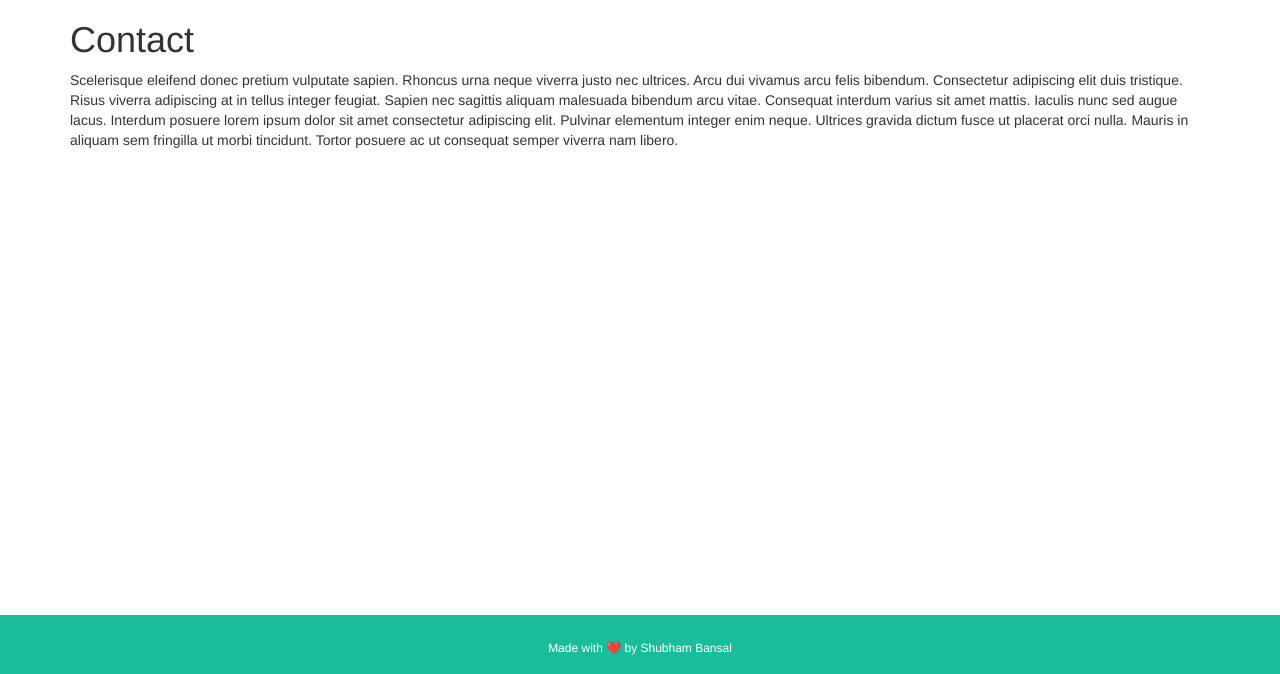
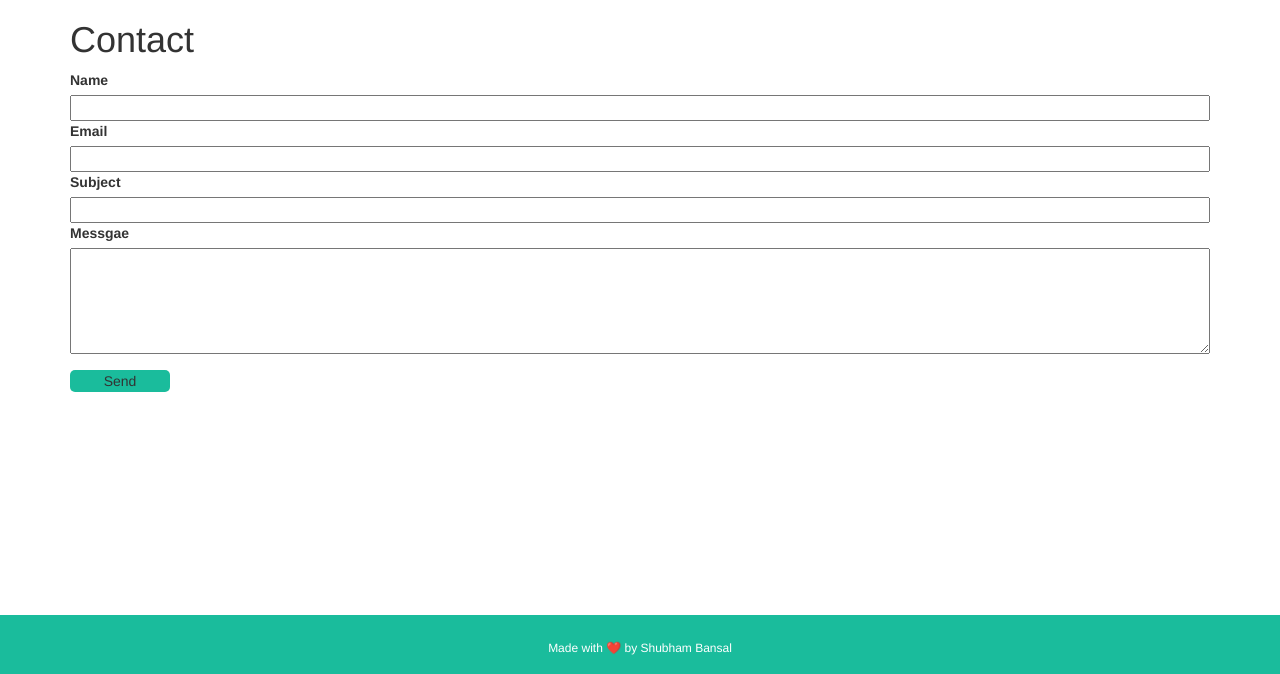
Before and after one commit to shubham610/Daily-Journal, a Node server app: page /contact in a window 1280 px wide. Shown: the part 90-764 px from the top of the page. Run offline with Node 20, Linux system fonts and the light colour scheme; some libraries are stand-ins or nearby versions.

Commit message:
combined 2 commmits
added contact us mailer

removed package-lock from node modules

```diff
--- a/app.js
+++ b/app.js
@@ -5,7 +5,20 @@ const bodyParser = require("body-parser");
 const ejs = require("ejs");
 const mongoose=require("mongoose");
 const _=require("lodash");
+const nodemailer=require("nodemailer");
+require('dotenv').config();
+console.log(process.env.USER);
 // const posts=[];
+
+var transporter=nodemailer.createTransport({
+  service:'gmail',
+  auth:{
+    user:process.env.USER,
+    pass:process.env.PASS
+  }
+});
+
+
 const homeStartingContent = "Lacus vel facilisis volutpat est velit egestas dui id ornare. Semper auctor neque vitae tempus quam. Sit amet cursus sit amet dictum sit amet justo. Viverra tellus in hac habitasse. Imperdiet proin fermentum leo vel orci porta. Donec ultrices tincidunt arcu non sodales neque sodales ut. Mattis molestie a iaculis at erat pellentesque adipiscing. Magnis dis parturient montes nascetur ridiculus mus mauris vitae ultricies. Adipiscing elit ut aliquam purus sit amet luctus venenatis lectus. Ultrices vitae auctor eu augue ut lectus arcu bibendum at. Odio euismod lacinia at quis risus sed vulputate odio ut. Cursus mattis molestie a iaculis at erat pellentesque adipiscing.";
 const aboutContent = "Hac habitasse platea dictumst vestibulum rhoncus est pellentesque. Dictumst vestibulum rhoncus est pellentesque elit ullamcorper. Non diam phasellus vestibulum lorem sed. Platea dictumst quisque sagittis purus sit. Egestas sed sed risus pretium quam vulputate dignissim suspendisse. Mauris in aliquam sem fringilla. Semper risus in hendrerit gravida rutrum quisque non tellus orci. Amet massa vitae tortor condimentum lacinia quis vel eros. Enim ut tellus elementum sagittis vitae. Mauris ultrices eros in cursus turpis massa tincidunt dui.";
 const contactContent = "Scelerisque eleifend donec pretium vulputate sapien. Rhoncus urna neque viverra justo nec ultrices. Arcu dui vivamus arcu felis bibendum. Consectetur adipiscing elit duis tristique. Risus viverra adipiscing at in tellus integer feugiat. Sapien nec sagittis aliquam malesuada bibendum arcu vitae. Consequat interdum varius sit amet mattis. Iaculis nunc sed augue lacus. Interdum posuere lorem ipsum dolor sit amet consectetur adipiscing elit. Pulvinar elementum integer enim neque. Ultrices gravida dictum fusce ut placerat orci nulla. Mauris in aliquam sem fringilla ut morbi tincidunt. Tortor posuere ac ut consequat semper viverra nam libero.";
@@ -37,6 +50,32 @@ post.save();
 //   posts.push(post);
   res.redirect("/");
 });
+
+app.post("/contact",function(req,res){
+  var name=req.body.username;
+  var gmail=req.body.email;
+  var subject=req.body.subject;
+  var message=req.body.message;
+  console.log(name,gmail,subject,message);
+
+  var mailOptions={
+    from:gmail,
+    to:process.env.receiverMail,
+    subject:subject,
+    text:message
+  };
+
+  transporter.sendMail(mailOptions, function(error, info){
+    if (error) {
+      console.log(error);
+    } else {
+      console.log('Email sent: ' + info.response);
+    }
+  });
+
+  res.redirect("/contact");
+});
+
 app.get("/",function(req,res){
   Post.find({}, function(err, posts){
      res.render("home", {
--- a/package.json
+++ b/package.json
@@ -13,10 +13,12 @@
   "dependencies": {
     "body-parser": "^1.18.3",
     "ccxt": "^1.84.70",
+    "dotenv": "^16.0.3",
     "ejs": "^2.6.1",
     "express": "^4.16.3",
     "lodash": "^4.17.21",
     "mongoose": "^6.0.8",
+    "nodemailer": "^6.9.1",
     "nodemon": "^2.0.13"
   }
 }
--- a/views/contact.ejs
+++ b/views/contact.ejs
@@ -1,6 +1,16 @@
 <%- include("partials/header");-%>
 
 <h1>Contact</h1>
-<p><%=content%></p>
+<form class="" action="/contact" method="post">
+    <label>Name</label><br>
+    <input type="text" name="username" value=""><br>
+    <label>Email</label><br>
+    <input type="text" name="email" value=""><br>
+    <label>Subject</label><br>
+    <input type="text" name="subject" value=""><br>
+    <label>Messgae</label>
+    <textarea name="message" rows="5"></textarea><br>
+    <button type="submit" name="button" class="button">Send</button>
+  </form>
 
 <%- include("partials/footer");-%>
```
Also changed, not shown: 1 other file.
